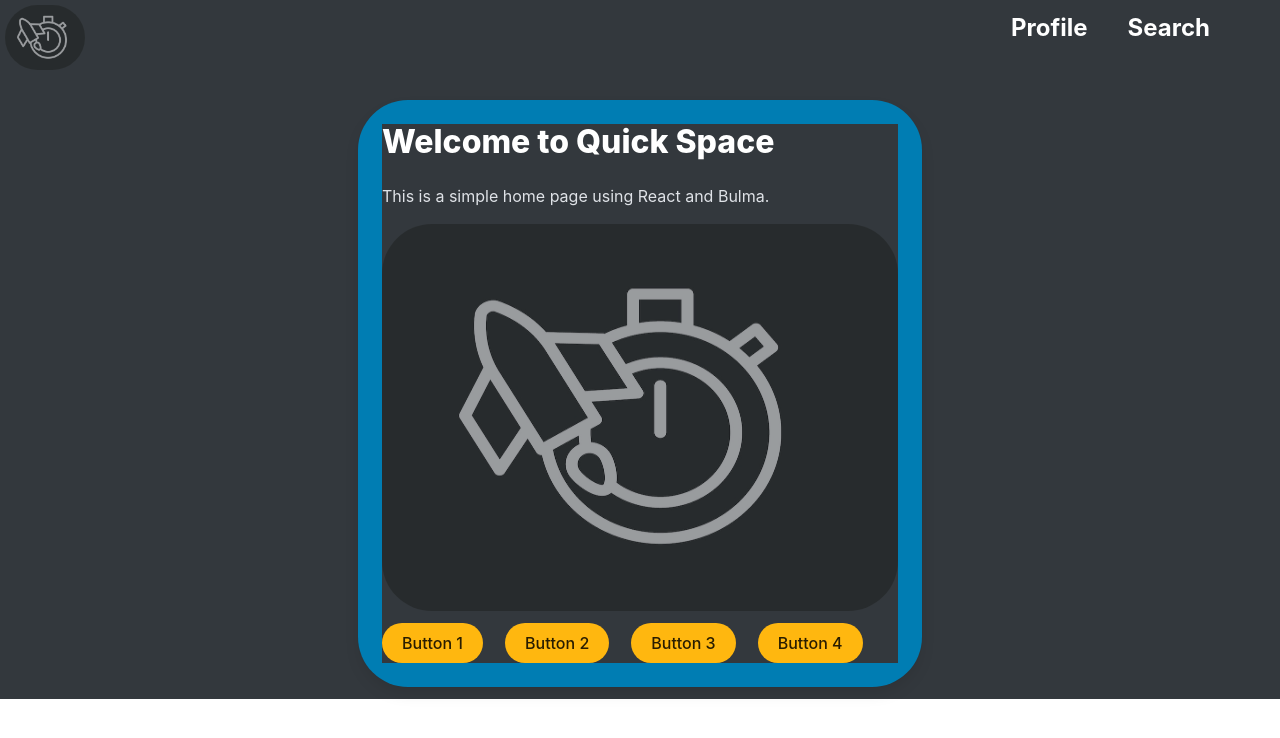
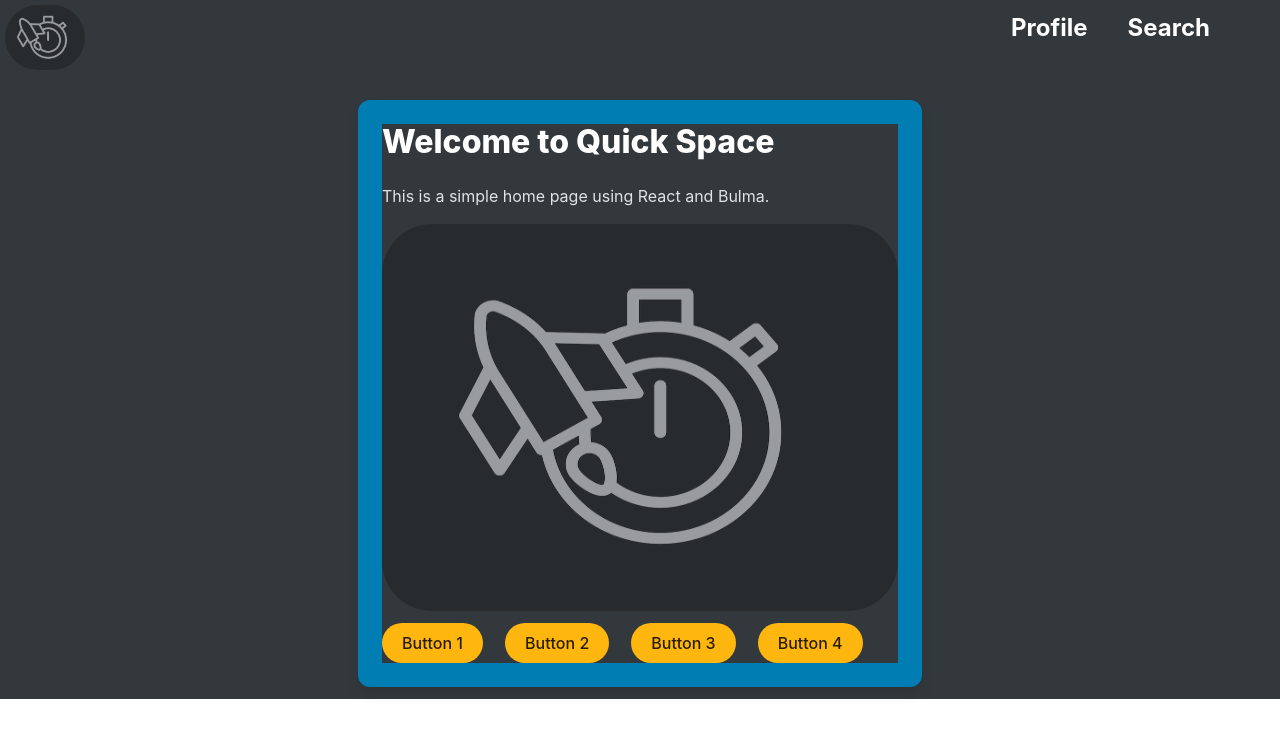
Before and after one commit to dpena1489/Quick-Space, a React (Vite) app: page / in a window 1280 px wide. Shown: the top 738 px of the page. Built offline with nearby package versions, Linux system fonts and the light colour scheme.

Commit message:
added minor changes to the bulma styling on main page card.

```diff
--- a/src/pages/Home.jsx
+++ b/src/pages/Home.jsx
@@ -6,7 +6,7 @@ function Home() {
     <div className="container mt-5">
       <div className="columns is-centered">
         <div className="column is-half">
-          <div className="card has-background-info-35" style={{ borderRadius: '50px' }}>
+          <div className="card has-background-info-35">
             <div className="card-content">
               <div className="content">
                 <h1 className="title has-text-primary-100">Welcome to Quick Space</h1>
```
